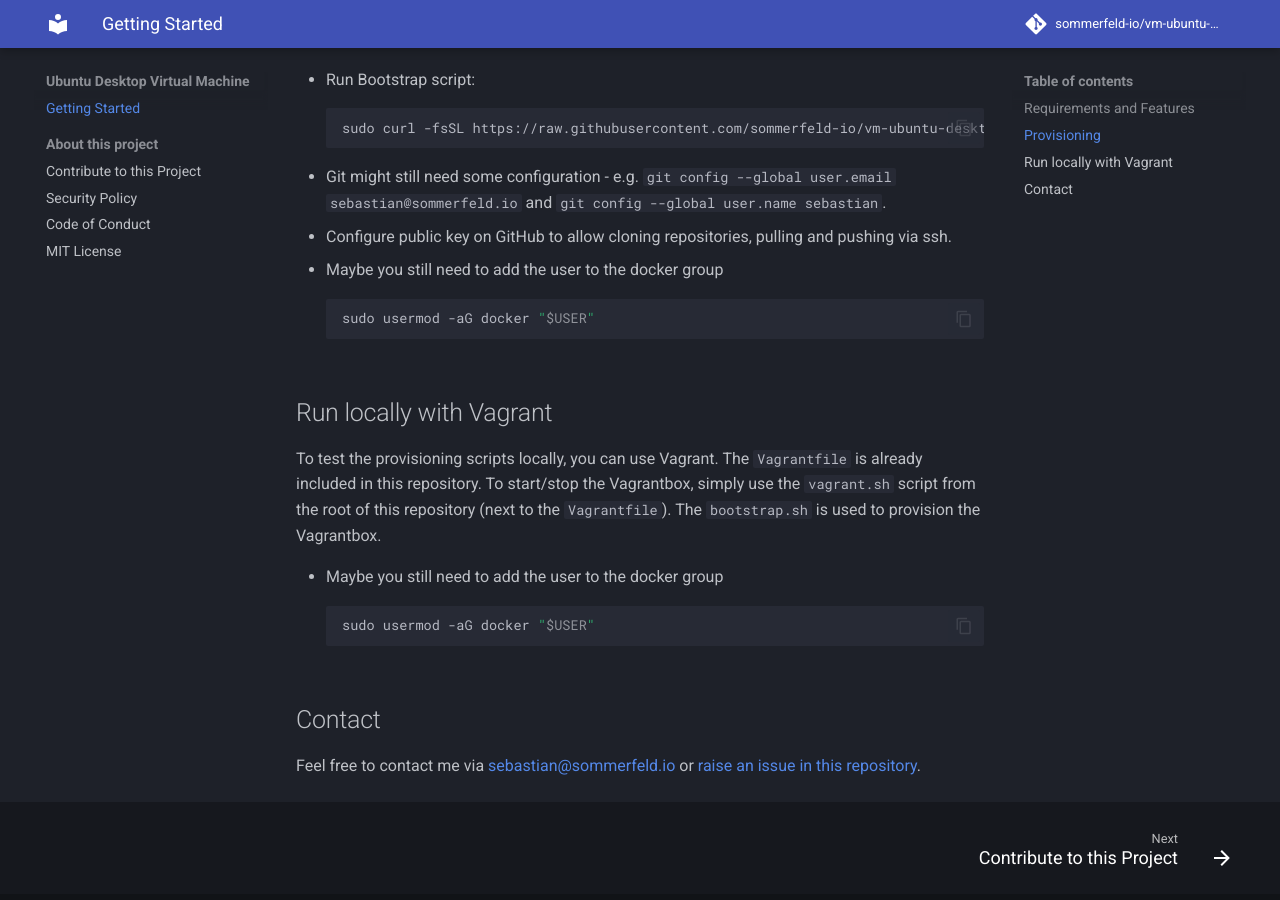
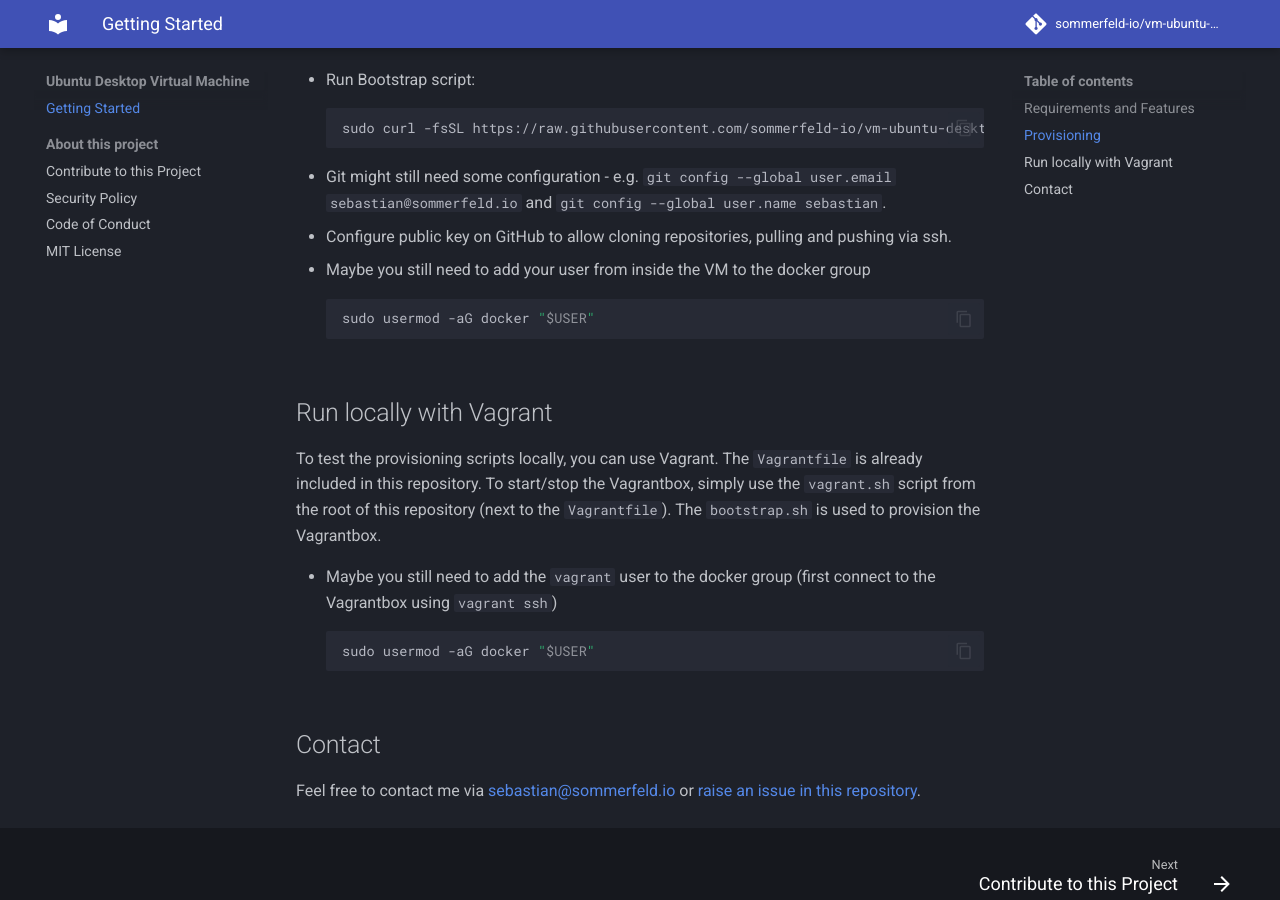
Before and after one commit to sommerfeld-io/vm-ubuntu-desktop, an MkDocs documentation site: the page built from docs/index.md, in a window 1280 px wide and 900 px high, scrolled down 674 px. Built offline with MkDocs 1.6.1 and Material for MkDocs 9.7.7, drawn with Linux system fonts in a browser that asks for light colours; comment, search, counter and statistics services are not loaded.

Commit message:
docs: docker group clarification

````diff
--- a/docs/index.md
+++ b/docs/index.md
@@ -25,7 +25,7 @@ A prerequisite is that the VM has internet access and `curl` installed.
     ```
 - Git might still need some configuration - e.g. `git config --global user.email sebastian@sommerfeld.io` and `git config --global user.name sebastian`.
 - Configure public key on GitHub to allow cloning repositories, pulling and pushing via ssh.
-- Maybe you still need to add the user to the docker group
+- Maybe you still need to add your user from inside the VM to the docker group
     ```bash
     sudo usermod -aG docker "$USER"
     ```
@@ -33,7 +33,7 @@ A prerequisite is that the VM has internet access and `curl` installed.
 ## Run locally with Vagrant
 To test the provisioning scripts locally, you can use Vagrant. The `Vagrantfile` is already included in this repository. To start/stop the Vagrantbox, simply use the `vagrant.sh` script from the root of this repository (next to the `Vagrantfile`). The `bootstrap.sh` is used to provision the Vagrantbox.
 
-- Maybe you still need to add the user to the docker group
+- Maybe you still need to add the `vagrant` user to the docker group (first connect to the Vagrantbox using `vagrant ssh`)
     ```bash
     sudo usermod -aG docker "$USER"
     ```
````
